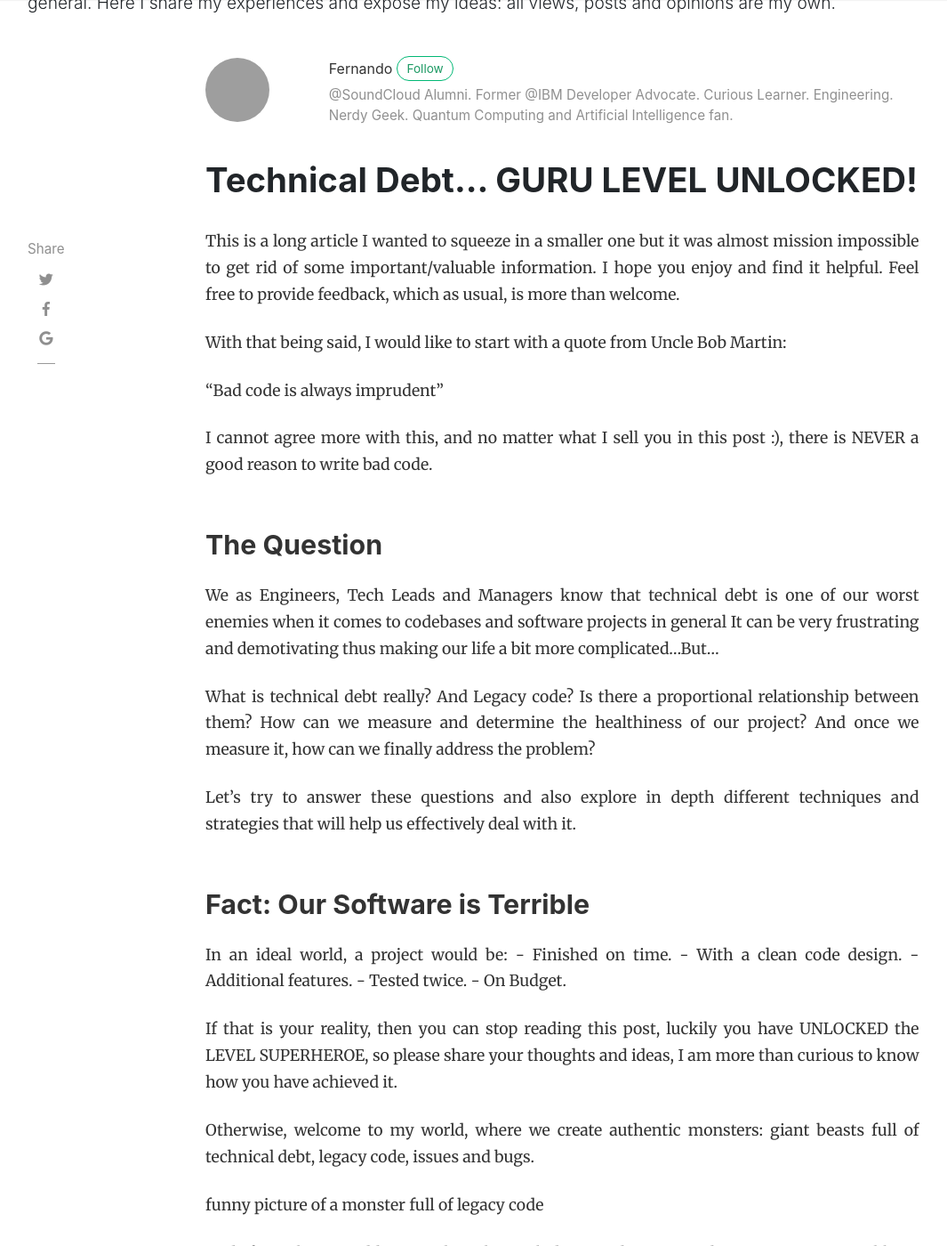
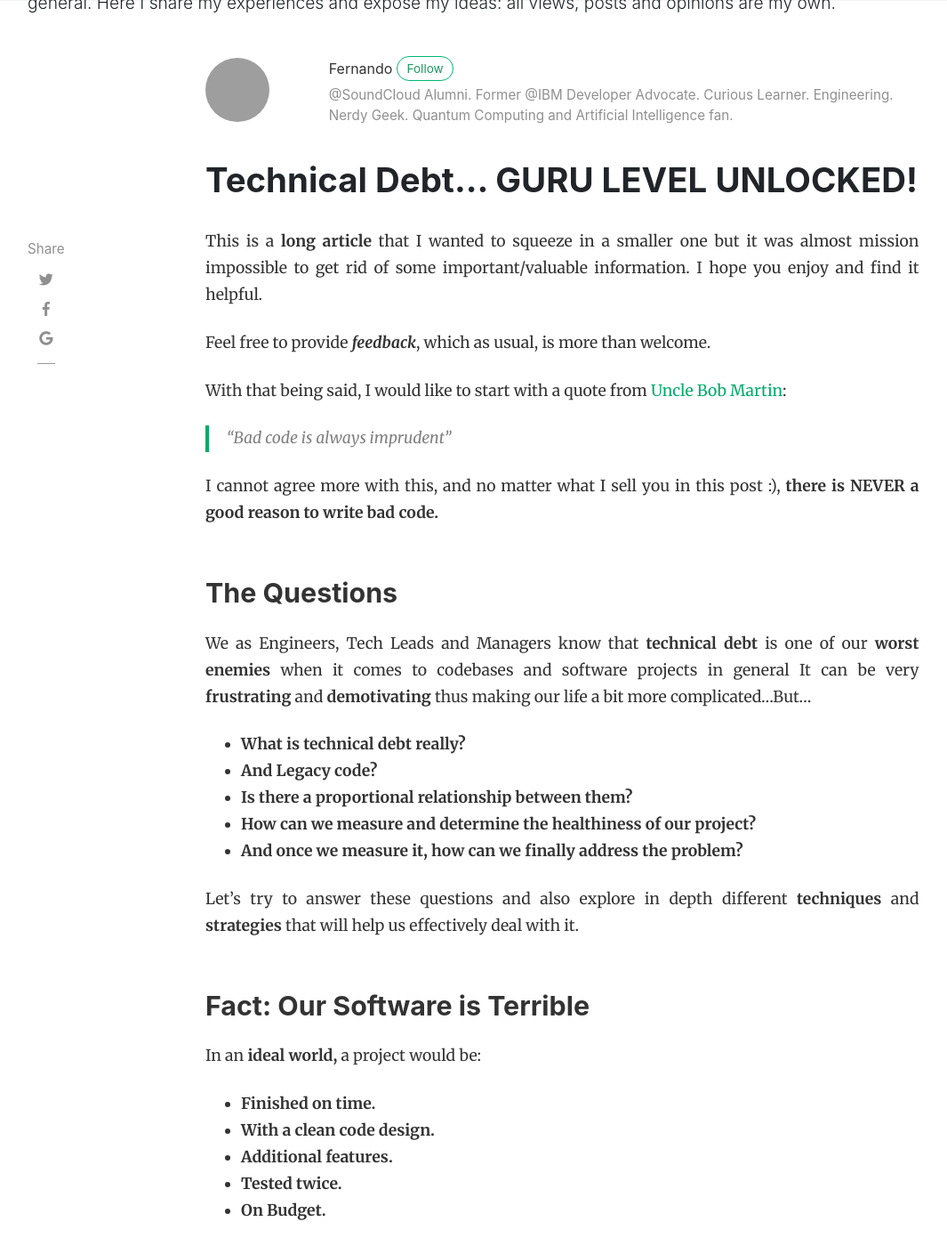
Before and after one commit to android10/legacy-android10.github.io, a Jekyll site: the page built from _posts/2019-06-13-technical-debt-guru-level-unlocked.md, in a window 1280 px wide and 1400 px high, scrolled down 220 px. Shown: the whole window at 89% size, without its empty margins (54-1119 px from the left). Built offline with Jekyll 4.4.1, drawn with Linux system fonts in a browser that asks for light colours; nearby versions of some CDN libraries; comment, search, counter and statistics services are not loaded; some of the changed text lies outside the part shown; grey boxes are pictures that could not be loaded.

Commit message:
Work in progress for the tech debt article: static code analysis.

```diff
--- a/_posts/2019-06-13-technical-debt-guru-level-unlocked.md
+++ b/_posts/2019-06-13-technical-debt-guru-level-unlocked.md
@@ -32,121 +32,133 @@
   - continuous learning
   - new technologies
 ---
-This is a long article I wanted to squeeze in a smaller one but it was almost mission impossible to get rid of some important/valuable information.
-I hope you enjoy and find it helpful. Feel free to provide feedback, which as usual, is more than welcome.
+This is a **long article** that I wanted to squeeze in a smaller one but it was almost mission impossible to get rid of some important/valuable information.
+I hope you enjoy and find it helpful.
 
-With that being said, I would like to start with a quote from Uncle Bob Martin:
+Feel free to provide ***feedback***, which as usual, is more than welcome.
 
-"Bad code is always imprudent"
+With that being said, I would like to start with a quote from <a href="https://blog.cleancoder.com/" target="_blank">Uncle Bob Martin</a>:
 
-I cannot agree more with this, and no matter what I sell you in this post :), there is NEVER a good reason to write bad code.
+> "Bad code is always imprudent"
+
+I cannot agree more with this, and no matter what I sell you in this post :), **there is NEVER a good reason to write bad code.**
 
 
-The Question
-----------
-We as Engineers, Tech Leads and Managers know that technical debt is one of our worst enemies when it comes to codebases and software projects in general
-It can be very frustrating and demotivating thus making our life a bit more complicated...But...
+## The Questions
 
-What is technical debt really?
-And Legacy code?
-Is there a proportional relationship between them?
-How can we measure and determine the healthiness of our project?
-And once we measure it, how can we finally address the problem?
+We as Engineers, Tech Leads and Managers know that **technical debt** is one of our **worst enemies** when it comes to codebases and software projects in general
+It can be very **frustrating** and **demotivating** thus making our life a bit more complicated...But...
 
-Let's try to answer these questions and also explore in depth different techniques and strategies that will help us effectively deal with it.
+* **What is technical debt really?**
+* **And Legacy code?**
+* **Is there a proportional relationship between them?**
+* **How can we measure and determine the healthiness of our project?**
+* **And once we measure it, how can we finally address the problem?**
+
+Let's try to answer these questions and also explore in depth different **techniques** and **strategies** that will help us effectively deal with it.
 
 
-Fact: Our Software is Terrible
------------
-In an ideal world, a project would be:
-    - Finished on time.
-    - With a clean code design.
-    - Additional features.
-    - Tested twice.
-    - On Budget.
+## Fact: Our Software is Terrible
 
-If that is your reality, then you can stop reading this post, luckily you have UNLOCKED the LEVEL SUPERHEROE, so please share your thoughts and ideas, I am more than curious to know how
+In an **ideal world,** a project would be:
+
+* **Finished on time.**
+* **With a clean code design.**
+* **Additional features.**
+* **Tested twice.**
+* **On Budget.**
+
+If that is your reality, then you can **stop reading this post**, luckily you have **UNLOCKED the LEVEL SUPERHEROE,** so please share your thoughts and ideas, I am more than curious to know how
 you have achieved it.
 
-Otherwise, welcome to my world, where we create authentic monsters: giant beasts full of technical debt, legacy code, issues and bugs.
+Otherwise, welcome to my world, where we create **authentic monsters: giant beasts full of technical debt, legacy code, issues and bugs.**
 
-funny picture of a monster full of legacy code
+![fernando-cejas](/assets/images/technical_debt_guru_level_unlocked_monster.jpg)
 
-And if you let me add more, that also includes coordination and communication problems across the entire organization.
-Yes! Our Software is terrible and we know it is TRUE, which does not make it any special, right?
+And if you let me add more, that also includes **coordination and communication problems** across the entire organization.
+Yes! **Our Software is terrible** and we know it is **TRUE,** which does not make it any special, right?
 
 
-What is Legacy Code?
-------------
-There are many definitions of legacy code and some of them, in my opinion, contradict themselves, so since you are familiar with the concept, let's keep it simple:
+## What is Legacy Code?
 
-"Legacy code is code without tests."
+There are many definitions of legacy code and some of them, in my opinion, contradict themselves, so since you are familiar with the concept, **let's keep it simple:**
 
-Testing nowadays should be implicit in our engineering process when writing code. So if you are not at least unit testing your codebase, run and do it, it is a command :).
+> "Legacy code is code without tests."
+
+**Testing nowadays should be implicit in our engineering process when writing code.** So if you are not at least unit testing your codebase, run and do it, it is a command :).
 
 
-What is Reckless Debt?
-------------
-I came across this term lately and it looks like we can use it as a synonym of technical debt, but in reality, here is the formal definition:
+## What is Reckless Debt?
 
-"Reckless Debt is code that violates design principles and good practices."
+I came across this term lately and it looks like we can use it as a synonym of technical debt, but in reality, **here is the formal definition:**
 
-That means that all code generated by you and your team is junk (not done on purpose of course).
-Moreover, Reckless Debt will lead to Technical Debt in the short/mid term and it is also a signal that your team needs more training, or you have too many inexperienced or junior developers.
+> "Reckless Debt is code that violates design principles and good practices."
+
+That means that **all code generated by us and our team is junk** (not done on purpose of course).
+
+**Moreover, Reckless Debt will lead to Technical Debt in the short/mid term and it is also a signal that your team needs more training, or you have too many inexperienced or junior developers.**
 
 
-What is Technical Debt?
-------------
-Here I will rely on Martin Fowler:
+## What is Technical Debt?
 
-"Technical Debt is a metaphor developed by Ward Cunningham to help us think about this problem.
+Here I will rely on <a href="https://martinfowler.com/" target="_blank">Martin Fowler</a>:
+
+> "Technical Debt is a metaphor developed by Ward Cunningham to help us think about this problem.
 Like a financial debt, technical debt incurs interest payments, which come in the form of the extra effort that we have to do in future development because of the quick and dirty
 design choice. We can choose to continue paying the interest, or we can pay down the principal by refactoring the quick and dirty design into the better design."
 
-In summary: Technical Debt is the additional effort and work required to complete any software development.
+**In summary: Technical Debt is the additional effort and work required to complete any software development.**
 
 
-Real case scenario: Adding a new feature
-------------
+## Real case scenario: Adding a new feature
+
 So let's put our day to day life back into our heads. In this case we have decided to add a new functionality to our project, so here we have 2 well defined options:
 
-    - The "easy" way, built up with messy design and code, which will get us there way faster: REMEMBER WE NEED TO PAY THE INTEREST.
-    - The "hard" way, built up with cleaner code and a meaningful and consistent architecture. Without a doubt this will take more time but it is going to be more EFFICIENT IN TERMS OF INTEREST COST.
+1. **The "easy" way,** built up with messy design and code, which will get us there way faster: **REMEMBER WE NEED TO PAY THE INTEREST.**
 
-"Accept some short term Technical Debt for tactical reason"
+2. **The "hard" way,** built up with cleaner code and a meaningful and consistent architecture. Without a doubt this will take more time but it is going to be more **EFFICIENT IN TERMS OF INTEREST COST.**
 
-It is not uncommon that at some point we need to develop something quickly because of time to market (or market experiment), or perhaps there is a new internal component that needs
-to be shipped in order to be used across the entire organization and we are contributing to it (a module for example), and we code it fast with not the best design until we can come
-up with a more robust and effective solution.
+> "Accept some short term Technical Debt for tactical reason"
 
-"No matter what is the reason, but part of this decision to accept technical debt is to also accept the need to pay it down at some point in the future.
+It is not uncommon that at some point we need to develop something quickly because of **time to market** (or market experiment), or perhaps there is a **new internal component** that needs
+to be shipped in order to be used across the entire organization and we are contributing to it (a module for example), and **we code it fast with not the best design until we can come up with a more robust and effective solution.**
+
+> "No matter what is the reason, but part of this decision to accept technical debt is to also accept the need to pay it down at some point in the future.
 Having good regression testing assets in place, assures that refactoring accepted technical debt in the future, can be done with low risk."
 
-Let's move on and see how we can analyze and inspect our codebase in order to detect technical debt.
+**Let's move on and see how we can analyze and inspect our codebase in order to detect technical debt.**
 
 
-ROOKIE Level Unlocked! Static Code Analysis
------------
-It is the most basic and fundamental building block when it comes to measuring technical debt at a code level.
-Most of us are familiar with this practice since it aims to highlight potential bugs, vulnerabilities and complexity.
+## ROOKIE Level Unlocked! Static Code Analysis
 
-But first, in order to interpret the results of static code analysis and quantify technical debt, we need to be familiar with a bunch of code metrics:
-     - Cyclomatic Complexity: stands for the complexity of classes and methods by analyzing the number of functional paths in the code (if clauses for example).
-     - Code coverage: A lack of unit tests is a source of technical debt. This is the amount of code covered by unit tests (we should take this one responsibly, since testing getters and setter can also increase code coverage).
-     - SQALE-rating: Broad evaluation of software quality. The scale goes from A to E, with A being the highest quality.
-     - Number of rule: Number of rules violated from a given set of coding conventions.
-     - Bug count: As technical debt increases, the quality of the software decreases. The number of bugs will likely grow (We can complement this one with information coming from our bug tracker).
+> It is the most basic and fundamental building block when it comes to measuring technical debt at a code level.
 
-There is a variety of tools out there (free for open source projects), which provide the above information out of the box, and most of the time, they can be easily
-integrated either with your CI infrastructure or directly with github/gitlab/git.
+Most of us are familiar with this practice since **it aims to highlight potential bugs, vulnerabilities and complexity.**
 
-Here is a screenshot of the open source tool SonarQube:
-screen shot
+**But first, in order to interpret the results of static code analysis and quantify technical debt, we need to be familiar with a bunch of code metrics:**
 
-Lint is also a very flexible and popular one (there are plugins for the most popular IDEs and you can write your own custom rules):
-screen shot
+* **Cyclomatic Complexity:** stands for the complexity of classes and methods by analyzing the number of functional paths in the code (if clauses for example).
 
-Static code analysis should be our first mandatory step to tackle and measure technical debt.
+* **Code coverage:** A lack of unit tests is a source of technical debt. This is the amount of code covered by unit tests (we should take this one responsibly, since testing getters and setter can also increase code coverage).
+
+* **SQALE-rating:** Broad evaluation of software quality. The scale goes from A to E, with A being the highest quality.
+
+* **Number of rules:** Number of rules violated from a given set of coding conventions.
+
+* **Bug count:** As technical debt increases, the quality of the software decreases. The number of bugs will likely grow (We can complement this one with information coming from our bug tracker).
+
+**There is a variety of tools out there (free for open source projects),** which provide the above information out of the box, and most of the time, they can be easily
+integrated either with your CI infrastructure or directly with our version control system tools like github/gitlab/git.
+
+Here is a screenshot of one codebase example using the online open source tool <a href="https://sonarcloud.io/" target="_blank">SonarQube</a>:
+
+![sonarqube](/assets/images/technical_debt_guru_level_unlocked_sonarqube.png)
+
+**Lint is also a very flexible and popular one** (there are plugins for the most popular IDEs and you can write your own custom rules, in this case on Android):
+
+![lint](/assets/images/technical_debt_guru_level_unlocked_lint.png)
+
+> Static code analysis should be our first mandatory step to tackle and measure technical debt.
 So let's make sure we include as a regular practice in our engineering process.
 
 
```
Also changed, not shown: other parts of _posts/2019-06-13-technical-debt-guru-level-unlocked.md (+1 -1 lines), assets/images/technical_debt_guru_level_unlocked_lint.png (added), assets/images/technical_debt_guru_level_unlocked_monster.jpg (added), assets/images/technical_debt_guru_level_unlocked_sonarqube.png (added).
